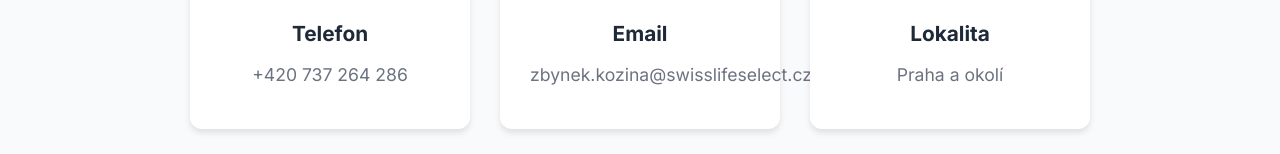
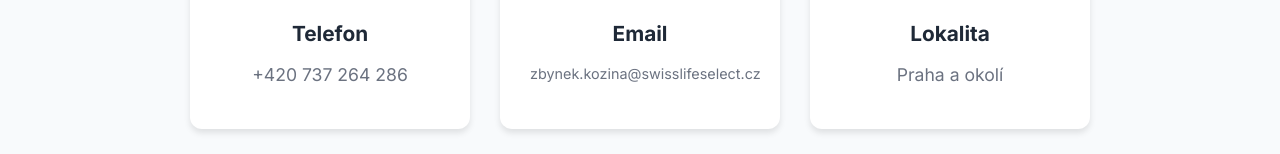
Before and after one commit to davejavor/zbynekkozina, a plain HTML site: page index.html in a window 1280 px wide. Shown: the part 5784-5938 px from the top of the page. Drawn offline with Linux system fonts and the light colour scheme.

```diff
--- a/index.html
+++ b/index.html
@@ -222,7 +222,7 @@
                 <div class="contact-card">
                     <i class="fas fa-envelope fa-2x"></i>
                     <h3>Email</h3>
-                    <a href="mailto:zbynek.kozina@swisslifeselect.cz">zbynek.kozina@swisslifeselect.cz</a>
+                    <a href="mailto:zbynek.kozina@swisslifeselect.cz" style="font-size: 90%;">zbynek.kozina@swisslifeselect.cz</a>
                 </div>
                 <div class="contact-card">
                     <i class="fas fa-map-marker-alt fa-2x"></i>
```
Also changed, not shown: 1 other file.
